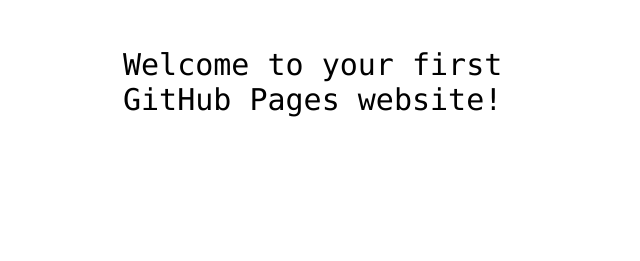
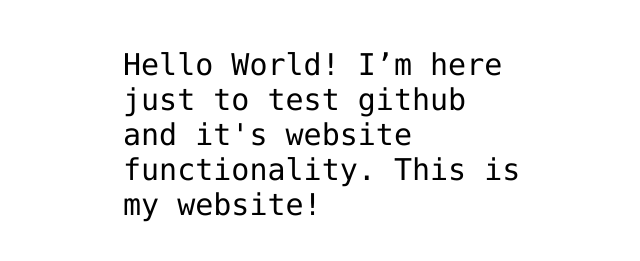
Before and after one commit to gihupy/gihupy.github.io, a plain HTML site: page index.html in a window 1280 px wide. Shown: the part 341-602 px from the top of the page, without its empty margins (317-957 px from the left). Drawn offline with Linux system fonts and the light colour scheme.

Commit message:
Updated Hello World message

```diff
--- a/index.html
+++ b/index.html
@@ -12,7 +12,7 @@
 <img src="https://octodex.github.com/images/daftpunktocat-thomas.gif" id="octocat" alt="octocat-gif" />
 
 <!-- Change this code here by copy and pasting your template on line 15 -->
-<p>Welcome to your first GitHub Pages website!</p>
+<p>Hello World! I’m here just to test github and it's website functionality. This is my website!</p>
 
 </body>
 </html>
```
